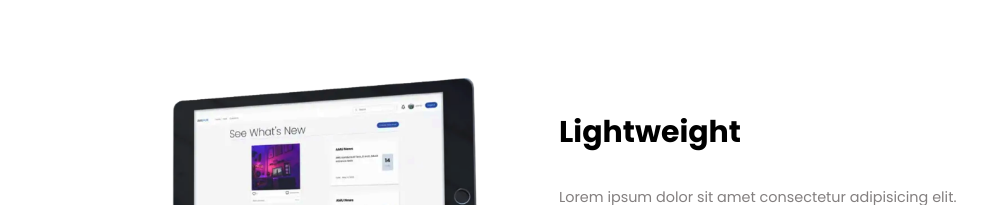
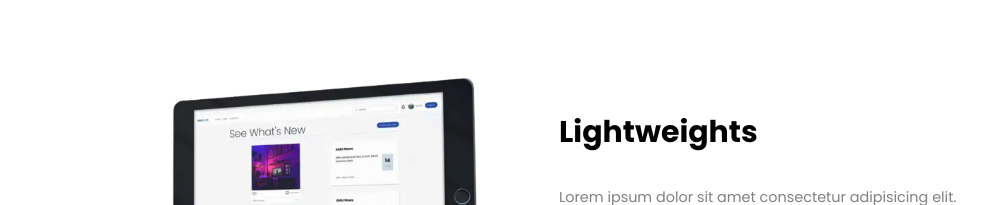
Before and after one commit to amuhub/amuhub-frontend, a React (Create React App) app: page / in a window 1280 px wide. Shown: the part 1215-1420 px from the top of the page, without its empty margins (149-1136 px from the left). Built offline with nearby package versions, Linux system fonts and the light colour scheme.

Commit message:
pipeline fixes

```diff
--- a/src/components/AboutUs/AboutUS.js
+++ b/src/components/AboutUs/AboutUS.js
@@ -38,7 +38,7 @@ const AboutUS = () => {
       <div className="about-us-item">
         <div className="content">
           <div className="content-inner">
-            <h1>Lightweight</h1>
+            <h1>Lightweights</h1>
             <p>
               Lorem ipsum dolor sit amet consectetur adipisicing elit. Et
               possimus explicabo est alias eveniet maxime quaerat, dicta
```
